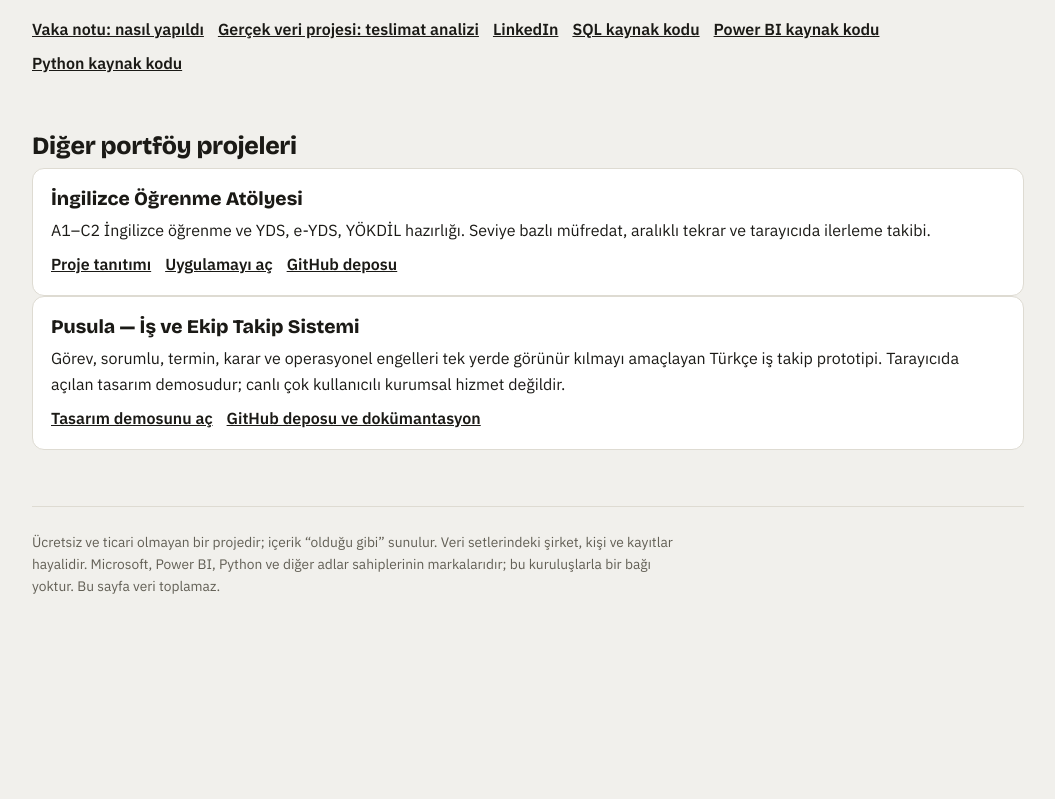
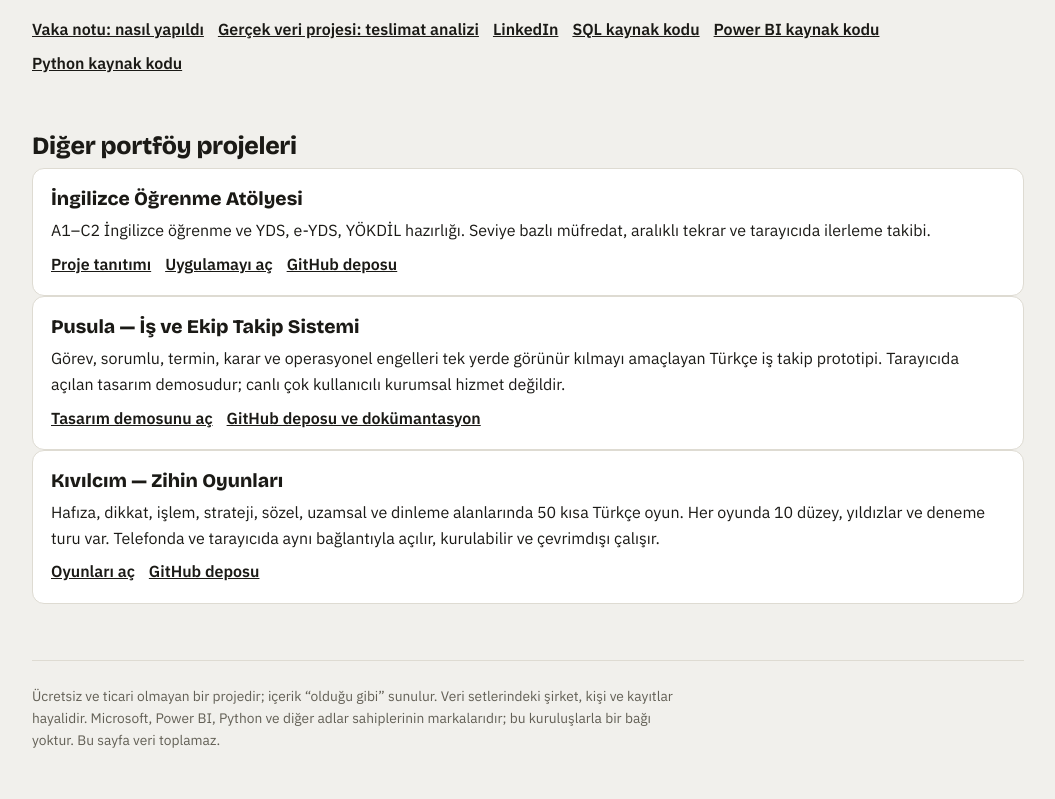
Before and after one commit to ysfdurak/ysfdurak.github.io, a plain HTML site: page index.html in a window 1280 px wide. Shown: the part 1918-2717 px from the top of the page, without its empty margins (112-1167 px from the left). Before the commit the page ends 2563 px from the top, so only its background shows below. Drawn offline with Linux system fonts and the light colour scheme.

Commit message:
Portföye Kıvılcım zihin oyunlarını ekle
Co-Authored-By: Claude Opus 5.5 <noreply@anthropic.com>
Claude-Session: https://claude.ai/code/session_01QKvCnv85g15m2k8543QoJH

```diff
--- a/index.html
+++ b/index.html
@@ -122,6 +122,11 @@ footer a{font-weight:600}
 <p>Görev, sorumlu, termin, karar ve operasyonel engelleri tek yerde görünür kılmayı amaçlayan Türkçe iş takip prototipi. Tarayıcıda açılan tasarım demosudur; canlı çok kullanıcılı kurumsal hizmet değildir.</p>
 <p class="links"><a href="/pusula-is-takip/">Tasarım demosunu aç</a><a href="https://github.com/ysfdurak/pusula-is-takip">GitHub deposu ve dokümantasyon</a></p>
 </article>
+<article class="role" aria-labelledby="kivilcim-zihin-oyunlari">
+<h3 id="kivilcim-zihin-oyunlari">Kıvılcım — Zihin Oyunları</h3>
+<p>Hafıza, dikkat, işlem, strateji, sözel, uzamsal ve dinleme alanlarında 50 kısa Türkçe oyun. Her oyunda 10 düzey, yıldızlar ve deneme turu var. Telefonda ve tarayıcıda aynı bağlantıyla açılır, kurulabilir ve çevrimdışı çalışır.</p>
+<p class="links"><a href="/kivilcim-zihin-oyunlari/">Oyunları aç</a><a href="https://github.com/ysfdurak/kivilcim-zihin-oyunlari">GitHub deposu</a></p>
+</article>
 </section>
 </main>
 <footer>
--- a/sitemap-ana.xml
+++ b/sitemap-ana.xml
@@ -3,4 +3,5 @@
 <url><loc>https://ysfdurak.github.io/</loc></url>
 <url><loc>https://ysfdurak.github.io/vaka/</loc></url>
 <url><loc>https://ysfdurak.github.io/projeler/teslimat/</loc></url>
+<url><loc>https://ysfdurak.github.io/kivilcim-zihin-oyunlari/</loc></url>
 </urlset>
```
